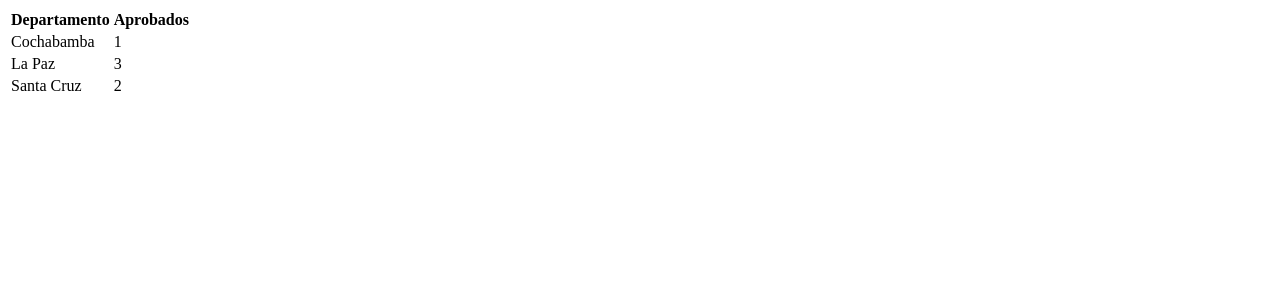
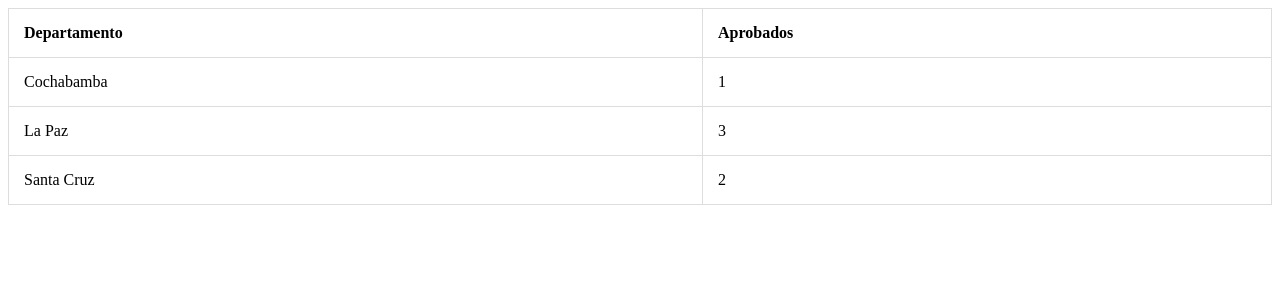
Before and after one commit to djmikelp/Parcial1_PM, a CodeIgniter app: page /database/index.php/pregunta2_controller/index in a window 1280 px wide. Shown: the top 300 px of the page. Run offline with CodeIgniter, Linux system fonts and the light colour scheme; data comes from the database, SQL or seed files in the repository.

Commit message:
Pregunta 2 con CSS

```diff
--- a/application/views/pregunta2.php
+++ b/application/views/pregunta2.php
@@ -3,6 +3,21 @@
   <head>
     <meta charset="utf-8">
     <title>Pregunta 2</title>
+    <style>
+  table, td, th {
+    border: 1px solid #ddd;
+    text-align: left;
+  }
+
+  table {
+    border-collapse: collapse;
+    width: 100%;
+  }
+
+  th, td {
+    padding: 15px;
+  }
+  </style>
   </head>
   <body>
     <?php
```
